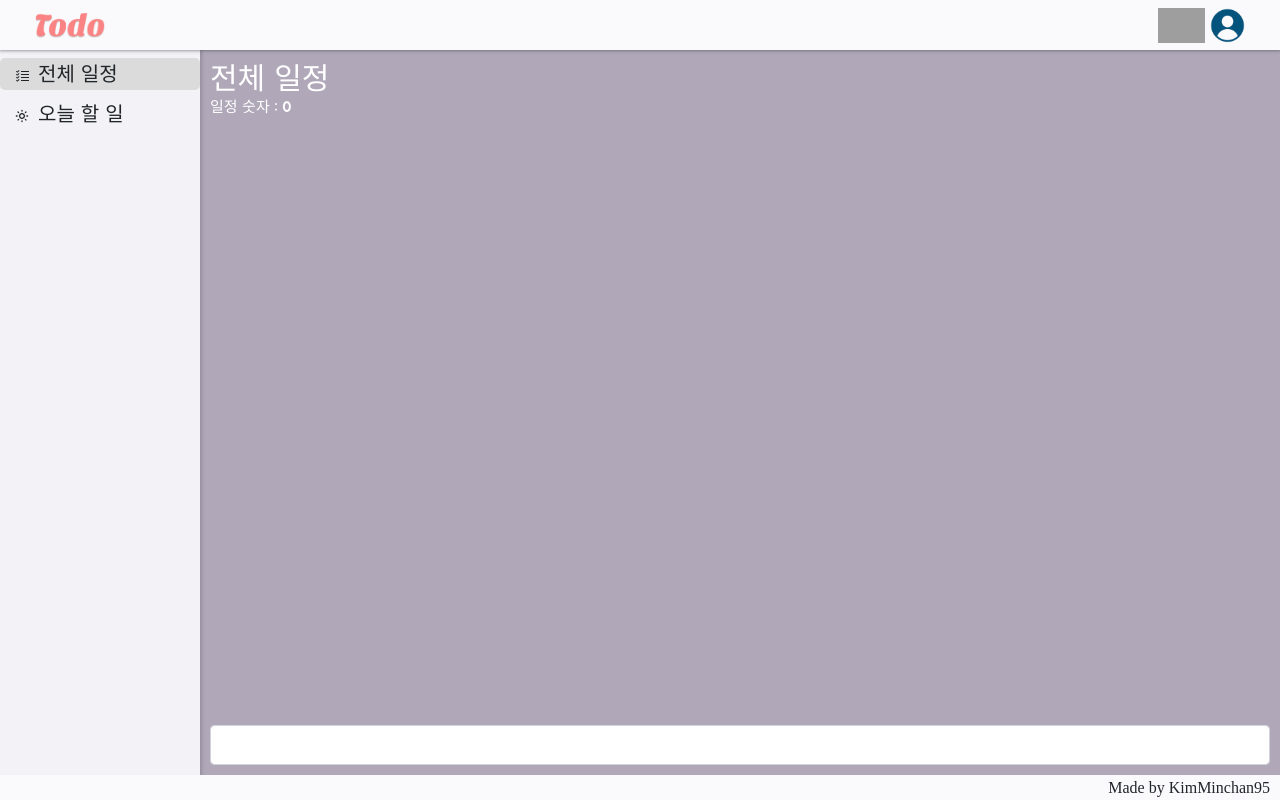
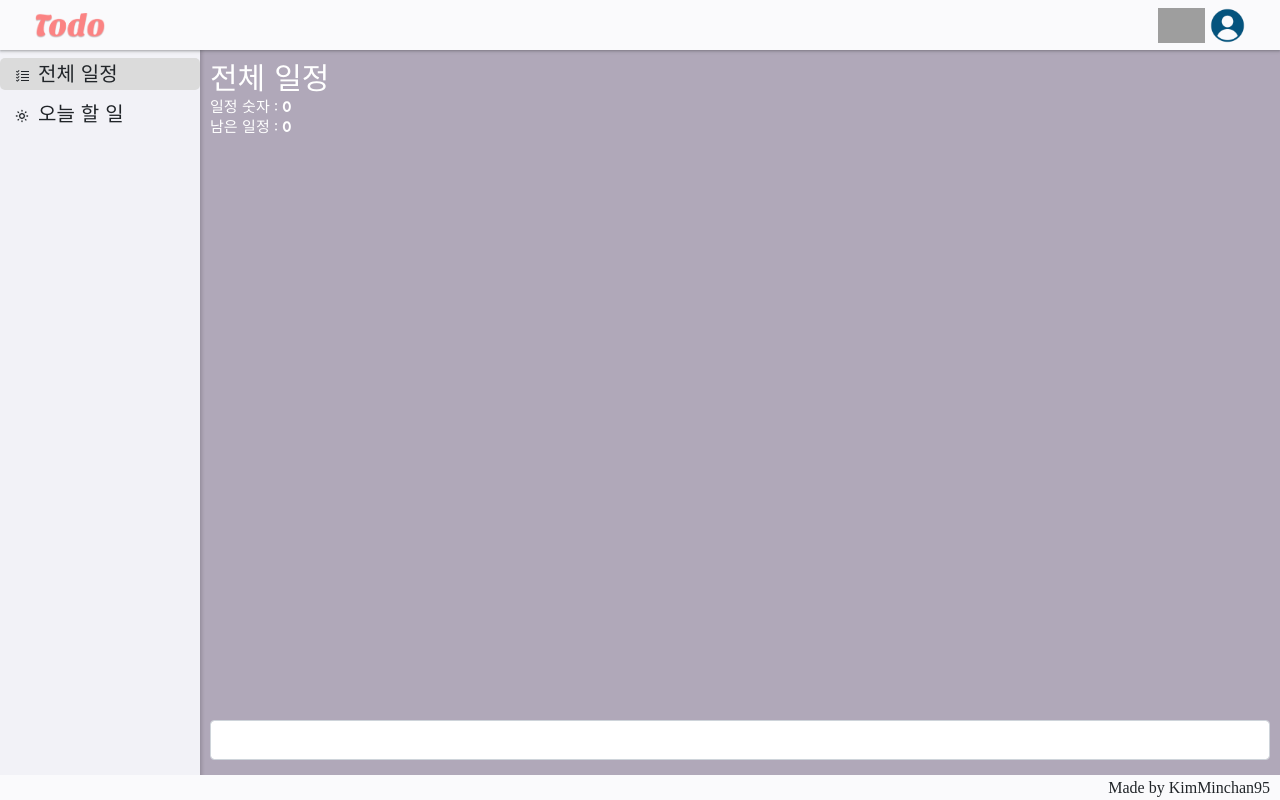
Before and after one commit to KimMinchan95/todo, a React (Create React App) app in the folder client/: page / in a window 1280 px wide. Built offline with nearby package versions, Linux system fonts and the light colour scheme; grey boxes are pictures that could not be loaded; a web font is replaced by a local one.

Commit message:
Update last schedule

```diff
--- a/client/src/Components/MainPages/MainPage/index.js
+++ b/client/src/Components/MainPages/MainPage/index.js
@@ -37,7 +37,7 @@ const TotalCount = styled.div`
 `;
 
 const TodoArea = styled.main`
-    height: calc(100% - 110px);
+    height: calc(100% - 135px);
     width: 100%;
     font-size: 20px;
     margin-bottom: 10px;
@@ -86,6 +86,13 @@ const MainPage = () => {
         dispatch(setDeleteTodo(id));
     };
 
+    const lastLength = totalTodo.reduce((acc, cur) => {
+        if (!cur.done) {
+            acc++;
+        }
+        return acc;
+    }, 0);
+
     return (
         <MainPageContainer backgroundColor={backgroundColor}>
             <TodoContainer>
@@ -93,6 +100,7 @@ const MainPage = () => {
                     <Title>전체 일정</Title>
                 </TitleContainer>
                 <TotalCount>일정 숫자 : {totalTodo.length}</TotalCount>
+                <TotalCount>남은 일정 : {lastLength}</TotalCount>
                 <TodoArea>
                     <PerfectScrollbar>
                         {totalTodo.map(({ id, content, done, now }) => (
```
